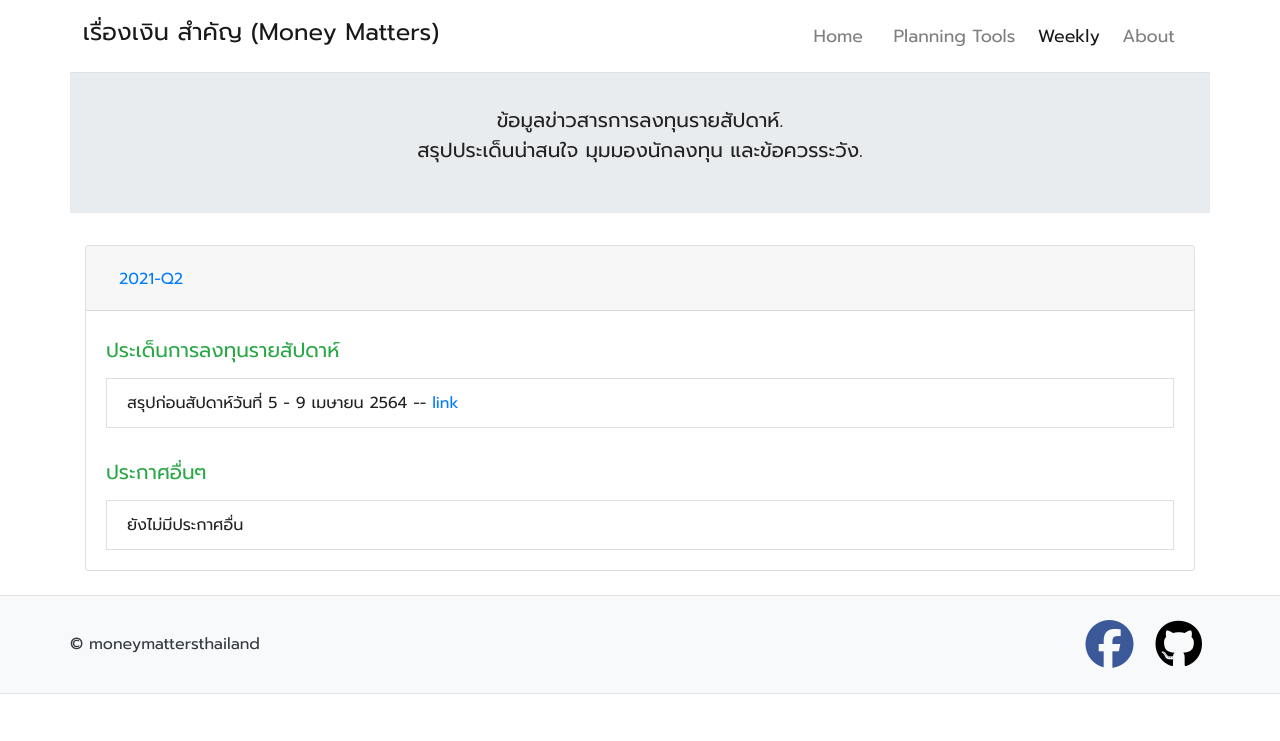
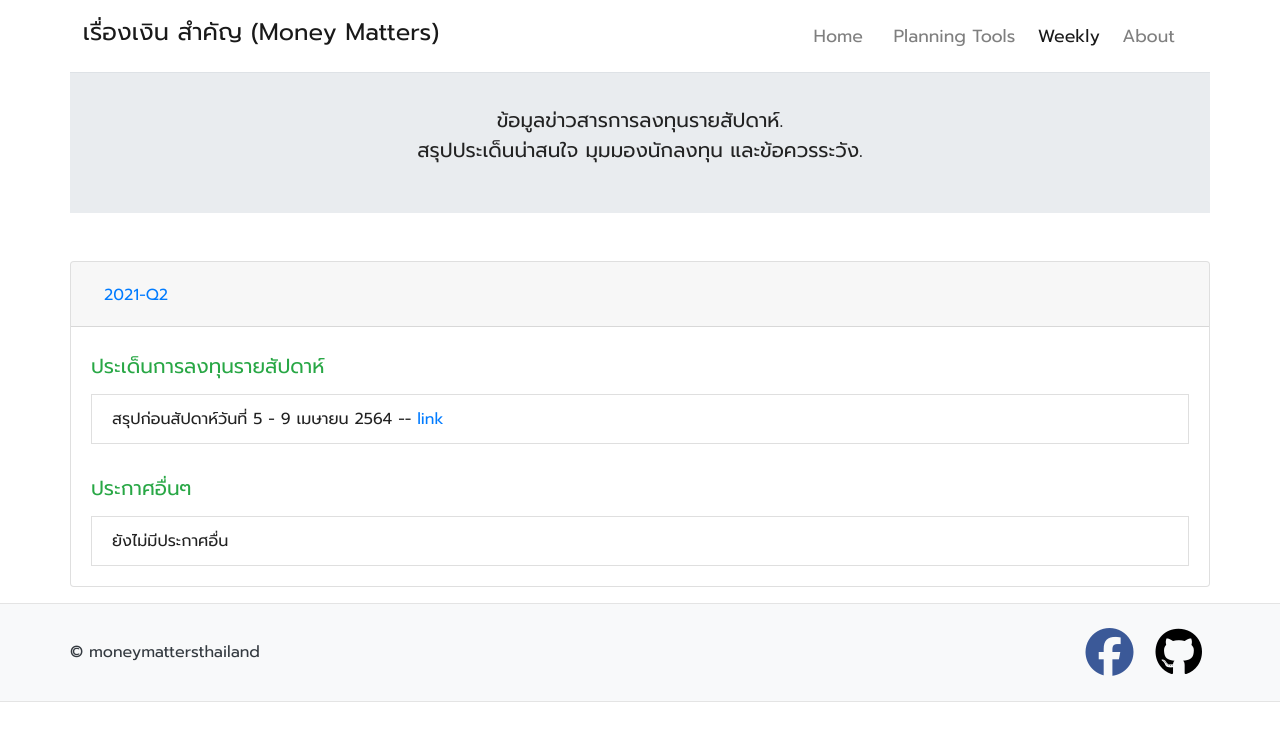
Before and after one commit to moneysart/moneysart.github.io, a Jekyll site: the page built from weekly/index.html, in a window 1280 px wide. Shown: the top 741 px of the page. Built offline with Jekyll 4.4.1, drawn with Linux system fonts in a browser that asks for light colours; nearby versions of some CDN libraries.

Commit message:
create parent div for accordion

```diff
--- a/weekly/index.html
+++ b/weekly/index.html
@@ -21,8 +21,8 @@ canonical_url: /weekly/
 
 <!-- main container -->
 <div class="container">
-
-    <div class="accordion px-0 my-4" id="weeklyAccordion">
+    <div class="row">
+        <div class="col-12 accordion px-0" id="weeklyAccordion">
             <div class="card">
                 <div class="card-header" id="headingY2021Q2">
                     <h2 class="mb-0">
@@ -68,5 +68,5 @@ canonical_url: /weekly/
                 </div>
             </div> -->
         </div>
-
     </div>
+</div>
```
Lines whose indentation alone changed are shown as unchanged.
